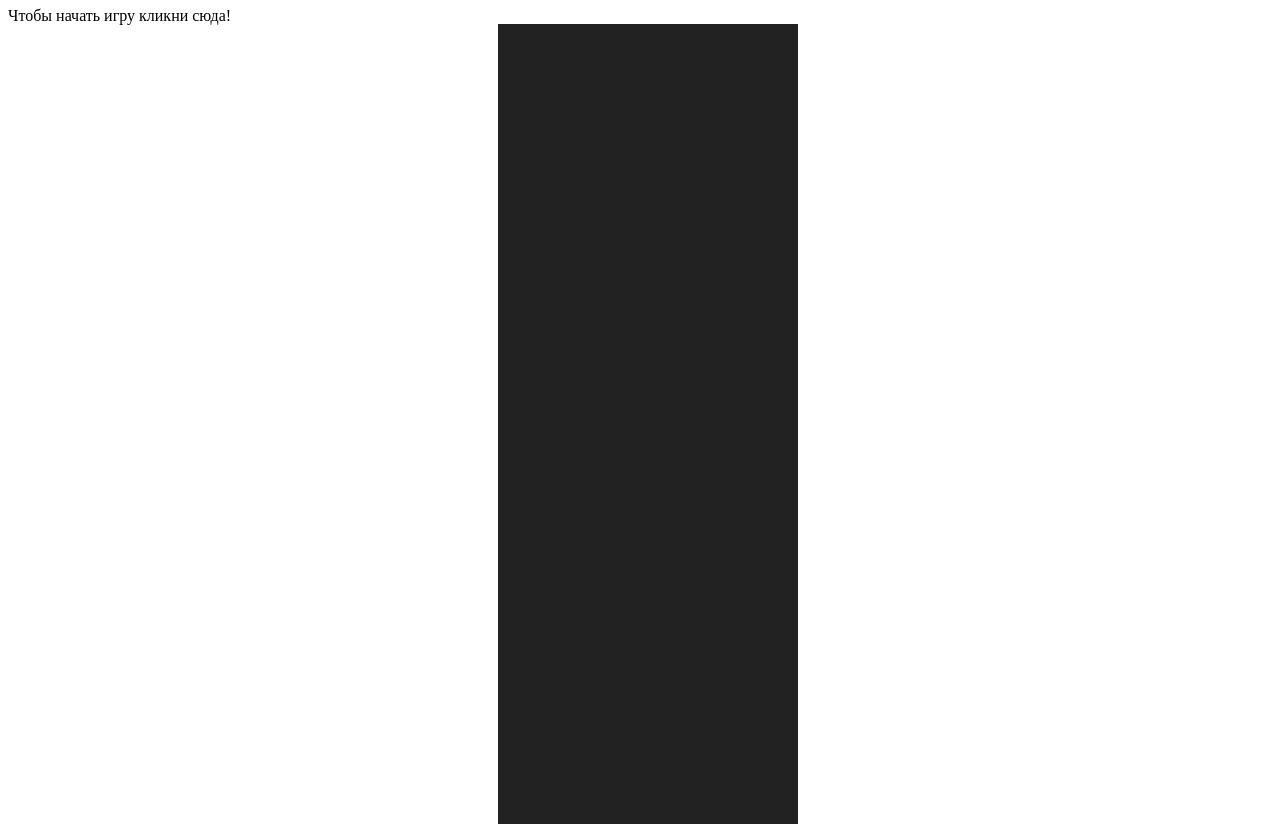
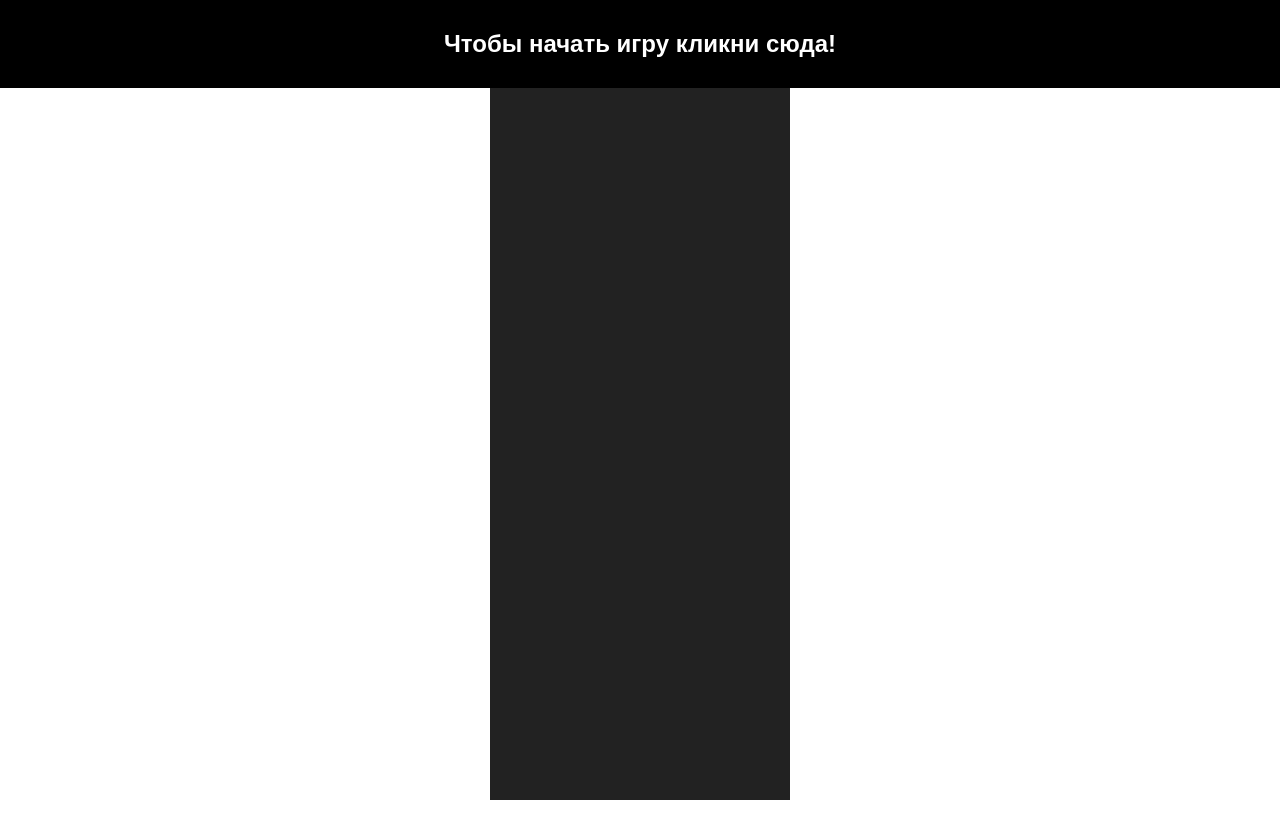
Before and after one commit to alyona-/cars, a website: page index.html in a window 1280 px wide. After the commit the page ends 800 px from the top, so only its background shows below. Drawn offline with Linux system fonts and the light colour scheme.

Commit message:
save dev

```diff
--- a/script/main.js
+++ b/script/main.js
@@ -19,12 +19,13 @@ const setting = {
 };
 
 function getQuantityElements(heightElement) {
-   return document.documentElement.clientHeight / heightElement +1;
+   return (gameArea.offsetHeight / heightElement) + 1;
 }
-console.log(getQuantityElements(200));
+
 
 const startGame =() =>{
    start.classList.add('hide');
+   gameArea.innerHTML = '';
 
    for (let i =0; i < getQuantityElements(100); i++) {
        const line = document.createElement('div');
@@ -45,16 +46,22 @@ const startGame =() =>{
        gameArea.appendChild(enemy);
    }
 
-
+   setting.score = 0;
    setting.start = true;
    gameArea.appendChild(car);
+
+    car.style.left = gameArea.offsetWidth / 2 - car.offsetWidth/2;
+    car.style.top = 'auto';
+    car.style.bottom = '10px';
+
     setting.x = car.offsetLeft;
     setting.y = car.offsetTop;
    requestAnimationFrame(playGame);
 };
 const playGame =() =>{
-
     if(setting.start) {
+        setting.score += setting.speed;
+        score.innerHTML = 'SCORE:<br> '+setting.score;
         moveRoad();
         moveEnemy();
         if(keys.ArrowLeft &&  setting.x > 0){
@@ -105,9 +112,23 @@ function moveRoad() {
 function moveEnemy() {
     let enemy = document.querySelectorAll('.enemy');
     enemy.forEach( function(item) {
-       item.y += setting.speed / 2;
-       item.style.top = item.y + 'px';
+        let carRect = car.getBoundingClientRect();
+        let enemyRect = item.getBoundingClientRect();
 
+
+
+        if(carRect.top <= enemyRect.bottom &&
+           carRect.right >= enemyRect.left &&
+           carRect.left <= enemyRect.right &&
+           carRect.bottom >= enemyRect.top) {
+            setting.start = false;
+            console.warn("ДТП");
+            start.classList.remove('hide');
+            start.style.top = score.offsetHeight;
+        }
+
+        item.y += setting.speed / 2;
+        item.style.top = item.y + 'px';
 
         if(item.y >= document.documentElement.clientHeight) {
             item.y = -100 * setting.traffic;
--- a/styles/style.css
+++ b/styles/style.css
@@ -1,24 +1,12 @@
 @import "resetcss.css";
-html {
-    position: relative;
-    display: block;
-    height:100%;
-    width:100%;
+
+
+
+.game {
+    display: flex;
+    height: 100%;
 }
-body {
-    position: relative;
-    display: block;
-    margin:8px;
-    height:100%;
-    width:100%;
-
-}
-.game {
-    position: relative;
-    width:100%;
-    height:100%;
-}
-.hide {
+.start.hide {
     display: none;
 }
 
@@ -27,14 +15,15 @@ body {
     height:100px;
     background: transparent url('../image/player.png') center / cover no-repeat;
     position: absolute;
-    left: 125px;
-    bottom:10px;
+   /* left: 125px;
+    bottom:10px;*/
 }
 
 .gameArea {
     position:relative;
+    display: flex;
     width:300px;
-    height:100%;
+    height:800px;
 
     margin: auto;
     background-color: #222;
@@ -48,3 +37,42 @@ body {
     background: #fff;
     left: 145px;
 }
+.start {
+    position: absolute;
+    display: flex;
+    justify-content: center;
+    flex-wrap: wrap;
+    left:0;
+    top:0;
+    width:100%;
+    margin:0;
+    padding: 2rem 0;
+    text-align: center;
+    z-index: 200;
+    color: #fff;
+    font-size: 1.5rem;
+    background: #000;
+    cursor: pointer;
+    font-family: sans-serif;
+    font-weight: 700;
+}
+.start>div {
+    margin: 0 10px;
+    border: 2px dotted  whitesmoke;
+    padding: 4px;
+    cursor: pointer;
+}
+.score {
+    position: absolute;
+    top:0;
+    left:0;
+    width:100%;
+    background: black;
+    padding: 1rem 0;
+    z-index: 200;
+    font-size: 1.5rem;
+    color: skyblue;
+    text-align: center;
+    font-family: sans-serif;
+    font-weight: 500;
+}
```
